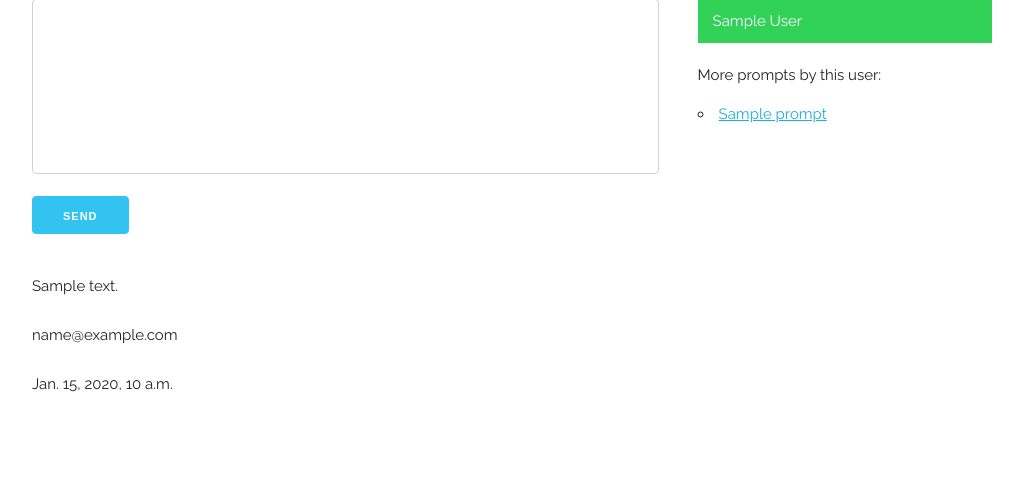
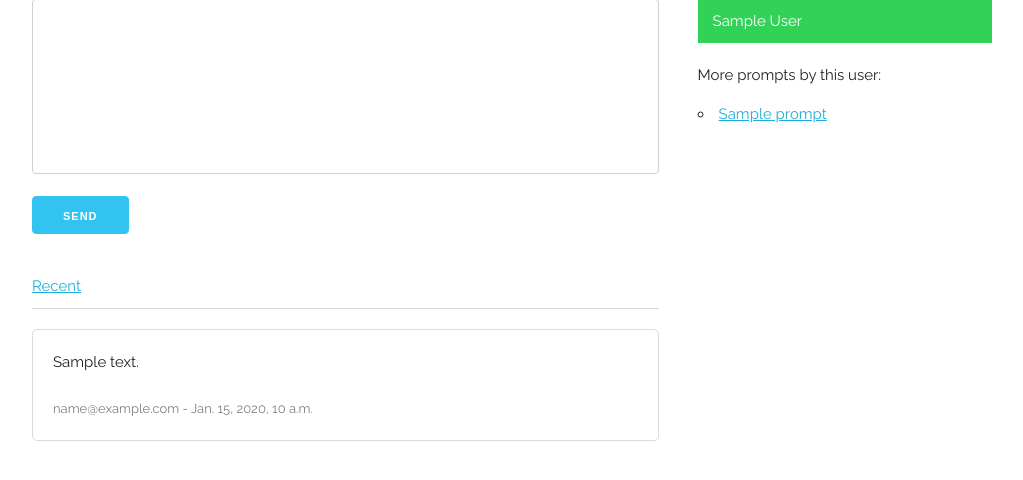
Before and after one commit to psiemens/storypost, a Django app: page /lists/1/prompts/1/ in a window 1280 px wide. Shown: the part 269-749 px from the top of the page, without its empty margins (128-1151 px from the left). Run offline with Django 3.2, Linux system fonts and the light colour scheme; tables that the repository leaves empty hold one stand-in row (values such as "Sample post").

Commit message:
prompt page styling

```diff
--- a/static/base.css
+++ b/static/base.css
@@ -65,10 +65,37 @@ a.creator:hover {
 textarea.message {
     min-height: 175px;
     font-size: 1.5rem;
-    padding: 20px 15px;
+    padding: 15px;
     resize: none;
 }
 
 .more-prompts {
     margin-bottom: 15px;
 }
+
+ul.reply-tabs {
+    list-style-type: none;
+    margin: 0;
+    padding: 0;
+}
+
+ul.replies {
+    border-top: 1px solid rgb(215, 215, 215);
+    list-style-top: none;
+    padding: 0;
+    margin: 0;
+}
+
+ul.replies li {
+    display: block;
+    border: 1px solid rgb(219, 219, 219);
+    border-radius: 5px;
+    padding: 20px;
+    margin: 20px 0;
+}
+
+ul.replies li p.meta {
+    margin: 0;
+    color: grey;
+    font-size: 13px;
+}
--- a/templates/base.html
+++ b/templates/base.html
@@ -14,7 +14,7 @@
                 <ul>
                     <li><a href="/" class="undecorated">Explore</a></li>
                     <li><a href="{% url 'lists' %}" class="undecorated">Your Lists</a></li>
-                    <li><a href="{% url 'user_view' user.id %}" class="undecorated">Profile</a></li>
+                    <li><a href="{% url 'user_view' 1 %}" class="undecorated">Profile</a></li>
                 </ul>
             </div>
         </header>
--- a/templates/prompt/prompt.html
+++ b/templates/prompt/prompt.html
@@ -18,15 +18,19 @@
             <input type="submit" class="button-primary" value="Send">
         </form>
 
-
+        <ul class="reply-tabs">
+           <li><a href="#">Recent</a></li>
+        </ul>
+        <ul class="replies">
         {% for reply in prompt.replies %}
-            <div>
-                <p>{{ reply.content }}</p>
-                <p>{{ reply.email }}</p>
-                <p>{{ reply.timestamp }}</p>
-            </div>
+            <li>
+                <div class="content">
+                    <p>{{ reply.content }}</p>
+                </div>
+                <p class="meta">{{ reply.email }} - {{ reply.timestamp }}</p>
+            </li>
         {% endfor %}
-
+        </ul>
     </div>
 
     <div class="four columns">
```
